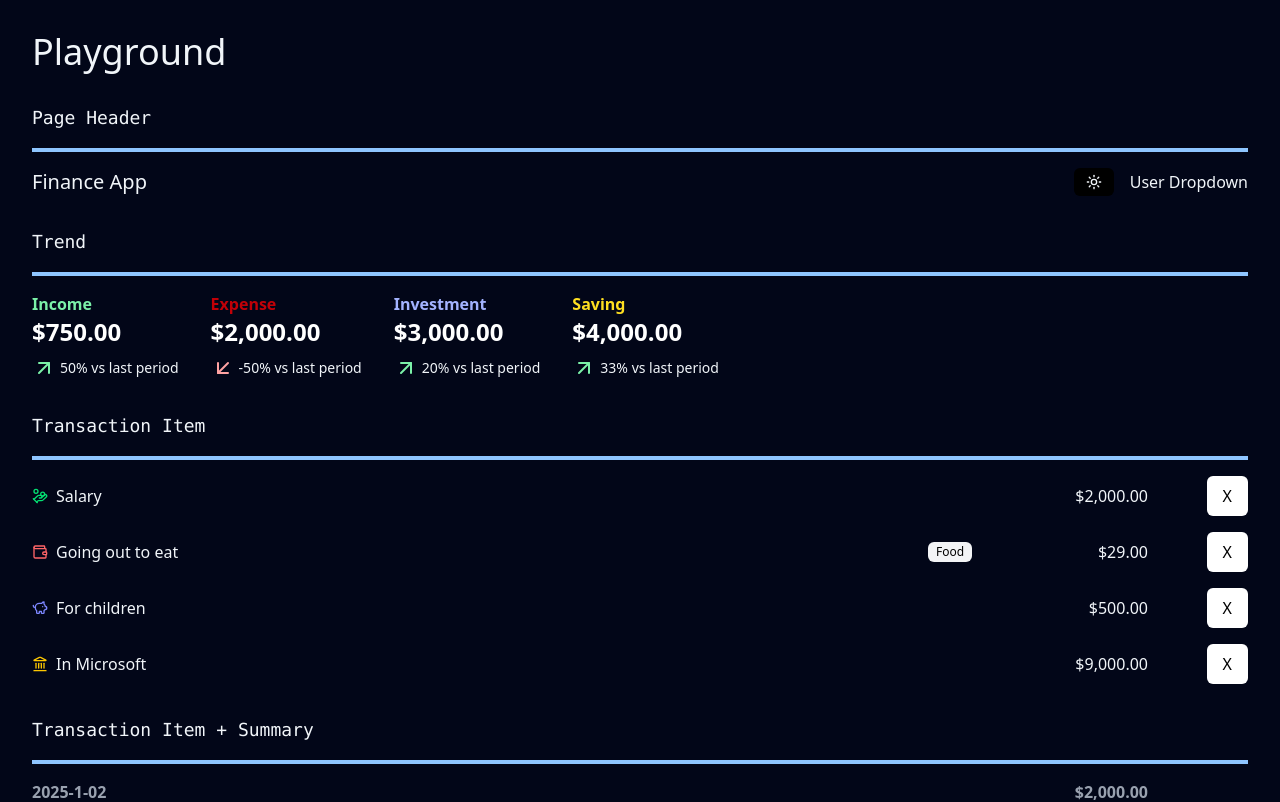
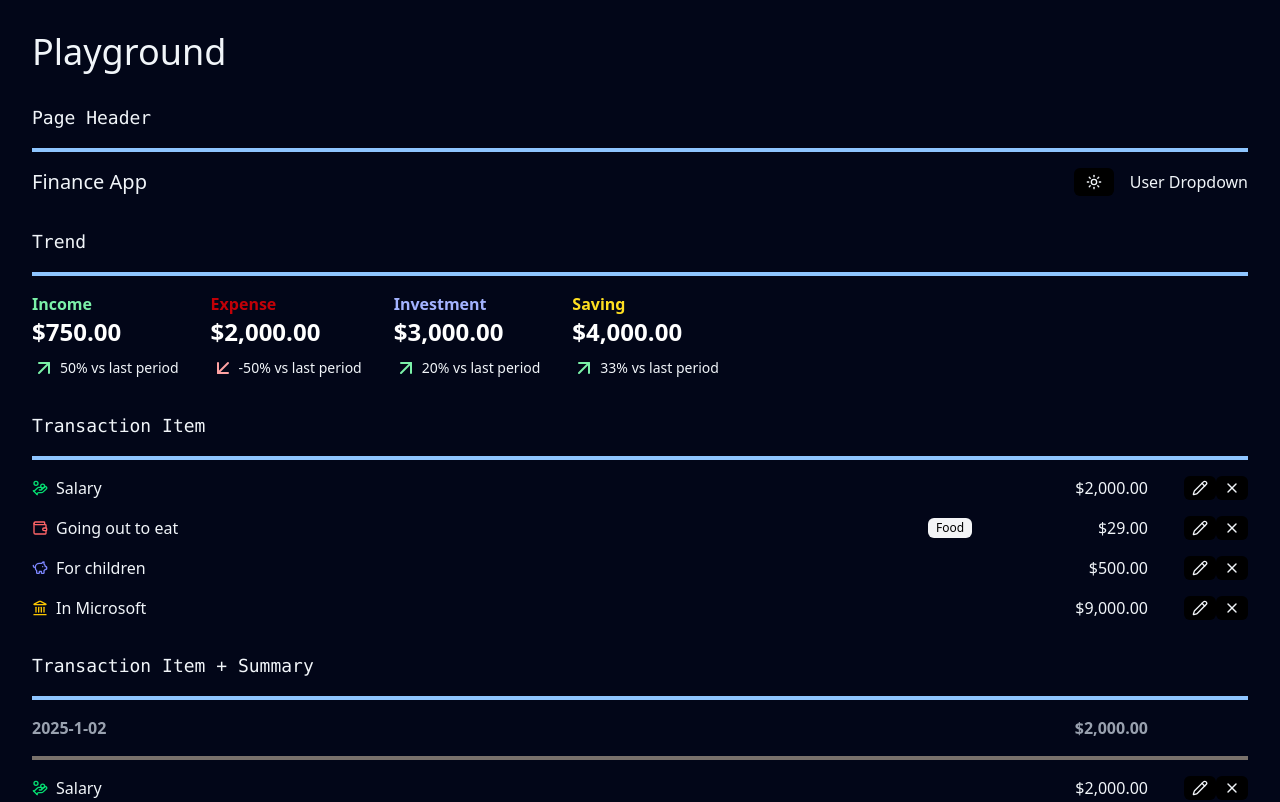
Before and after one commit to lukeckk/Wiser, a Next.js app: page /playground in a window 1280 px wide. Shown: the top 802 px of the page. Built offline with nearby package versions, Linux system fonts and the light colour scheme; no server answers.

Commit message:
added button to edit transaction

```diff
--- /dev/null
+++ b/app/dashboard/transaction/[id]/edit/page.js
@@ -0,0 +1,13 @@
+import { createClient } from "@/lib/supabase/server"
+
+export default async function Page({ params: { id } }) {
+  const supabase = await createClient()
+  const { data: transaction, error } = await supabase.
+    from('transactions')
+    .select('*')
+    .eq('id', id)
+    .single()
+
+  console.log(transaction)
+  return (<>Hello!</>)
+}
--- a/components/transaction-item-remove-button.js
+++ b/components/transaction-item-remove-button.js
@@ -1,8 +1,26 @@
 import { deleteTransaction } from "@/lib/actions";
 import Button from "./button";
+import { X, Loader } from 'lucide-react';
+import { useState } from "react";
 
 export default function TransactionItemRemoveButton({ id }) {
-  return <Button onClick={async () => {
-    await deleteTransaction(id)
-  }}>X</Button>
+  const [loading, setLoading] = useState()
+  const [confirmed, setConfirmed] = useState()
+  const handleClick = async () => {
+    if (!confirmed) {
+      setConfirmed(true)
+      return
+    }
+    try {
+      setLoading(true)
+      await deleteTransaction(id)
+      // notify the parent
+    } finally {
+      setLoading(false)
+    }
+  }
+  return <Button size="xs" variant={!confirmed ? 'ghost' : 'danger'} onClick={handleClick} aria-disabled={loading}>
+    {!loading && <X className="w-4 h-4" />}
+    {loading && <Loader className="w-4 h-4 animate-spin" />}
+  </Button>
 }
--- a/components/transaction-list.js
+++ b/components/transaction-list.js
@@ -9,18 +9,16 @@ import { Loader } from "lucide-react"
 
 export default function TransactionList({ range, initialTransactions }) {
   const [transactions, setTransactions] = useState(initialTransactions)
-  const [offset, setOffset] = useState(initialTransactions.length + 1)
   const [buttonHidden, setButtonHidden] = useState(initialTransactions.length === 0)
   const [loading, setLoading] = useState(false)
   const grouped = groupAndSumTransactionsByDate(transactions)
 
-  const handleClick = async (e) => {
+  const handleClick = async () => {
     setLoading(true)
     let nextTransactions = null
     try {
-      nextTransactions = await fetchTransactions(range, offset, 10)
+      nextTransactions = await fetchTransactions(range, transactions.length, 10)
       setButtonHidden(nextTransactions.length === 0)
-      setOffset(prevValue => prevValue + 10)
       setTransactions(prevTransactions => [
         ...prevTransactions,
         ...nextTransactions
--- a/components/transaction.js
+++ b/components/transaction.js
@@ -1,6 +1,8 @@
 import { useFormatCurrency } from "@/hooks/use-format-currency"
-import { HandCoins, Wallet, Landmark, PiggyBank } from 'lucide-react'
+import { HandCoins, Wallet, Landmark, PiggyBank, Pencil } from 'lucide-react'
 import TransactionItemRemoveButton from "./transaction-item-remove-button"
+import Link from "next/link"
+import { sizes, variants } from "@/lib/variants"
 
 export default function TransactionItem({ id, type, category, description, amount }) {
   const typesMap = {
@@ -37,6 +39,9 @@ export default function TransactionItem({ id, type, category, description, amoun
     <div className="min-w-[70px] text-right">{formattedAmount}</div>
 
     <div className="min-w-[100px] flex justify-end">
+      <Link href={`/dashboard/transaction/${id}/edit`} className={`${variants['ghost']} ${sizes['xs']}`}>
+        <Pencil className="w-4 h-4" />
+      </Link>
       <TransactionItemRemoveButton id={id} />
     </div>
   </div>)
--- a/lib/variants.js
+++ b/lib/variants.js
@@ -1,7 +1,8 @@
 export const variants = {
   default: 'bg-black text-white dark:bg-white dark:text-black rounded-md hover:bg-gray-700 dark:hover:bg-gray-200 disabled:opacity-25',
   outline: 'border border-gray-300 dark:border-gray-500 rounded-md hover:bg-gray-300 dark:hover:bg-gray-500 disabled:opacity-25',
-  ghost: 'rounded-md bg-white dark:bg-black hover:bg-gray-200 dark:hover:bg-gray-500 disabled:opacity-25'
+  ghost: 'rounded-md bg-white dark:bg-black hover:bg-gray-200 dark:hover:bg-gray-500 disabled:opacity-25',
+  danger: 'bg-red-500 text-white dark:bg-red-500 rounded-md hover:bg-red-700 dark:hover:bg-red-700 disabled:opacity-75'
 }
 export const sizes = {
   xs: 'text-xs px-2 py-1',
```
